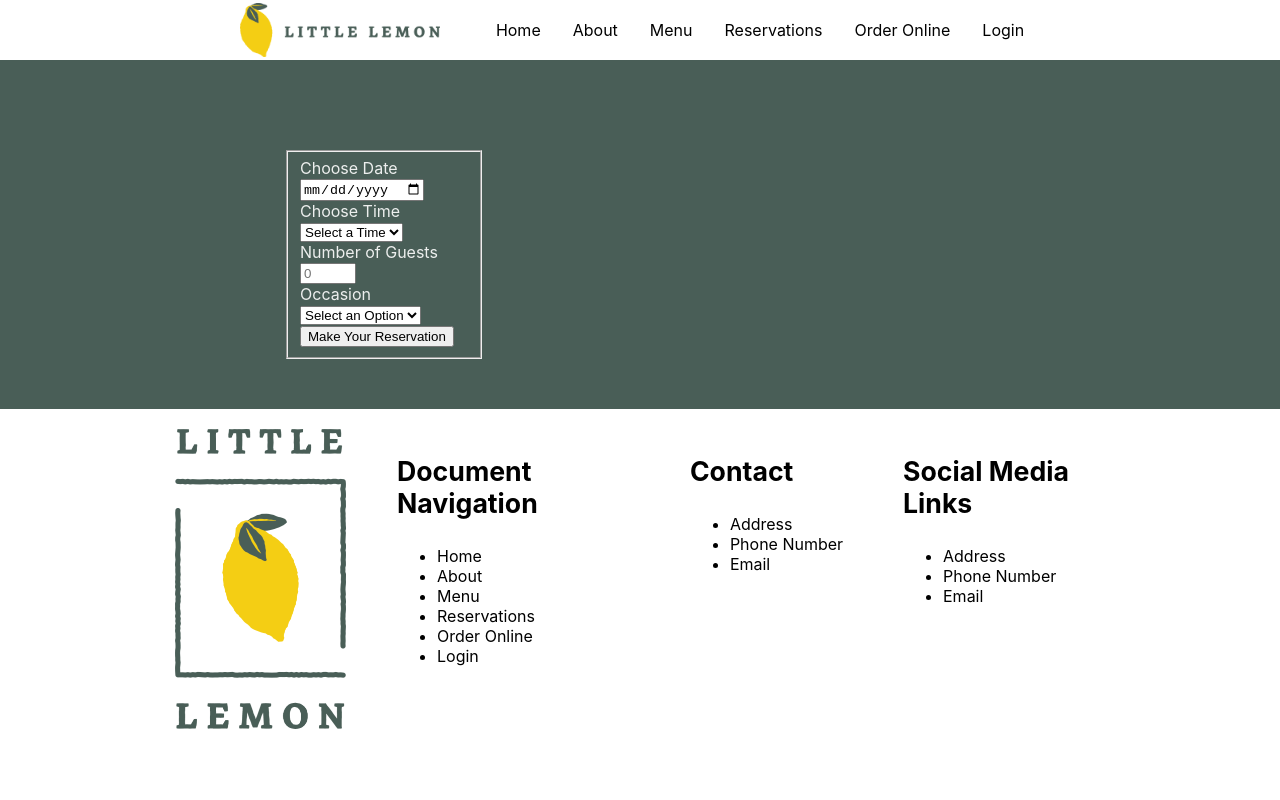
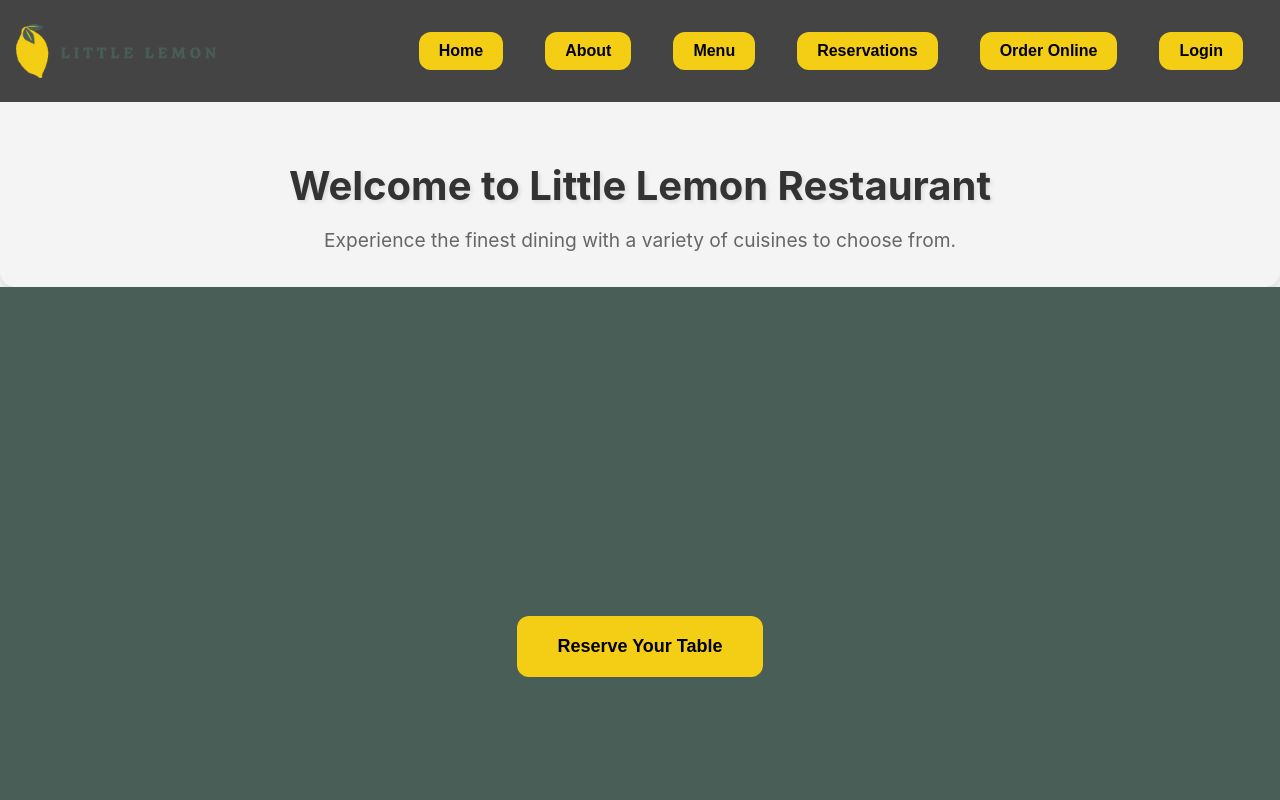
Before and after one commit to TyTe108/little-lemon-booking, a React (Create React App) app: page /booking in a window 1280 px wide. Shown: the top 800 px of the page. Built offline with nearby package versions, Linux system fonts and the light colour scheme.

Commit message:
Add all the animations and interactivities and styles

```diff
--- a/src/App.css
+++ b/src/App.css
@@ -1,3 +1,7 @@
+html {
+  scroll-behavior: smooth;
+}
+
 .App {
   text-align: center;
   font-family: 'Markazi Text', serif;
@@ -44,13 +48,31 @@ nav {
   position: fixed;
   top: 0;
   width: 100%;
-  height: 60px;
+  background-color: #333;
+  color: #fff;
   display: flex;
   align-items: center;
-  justify-content: center;;
+  justify-content: space-between;
+  padding: 1rem;
+  padding-right: 2rem; /* Increase right padding */
   z-index: 999;
-  background-color: white;
+  transition: background-color 0.3s ease;
 }
+
+
+nav:hover {
+  background-color: #444;
+}
+
+nav ul {
+  margin-left: auto;
+  margin-right: 2rem; /* Adjust this value */
+}
+
+nav, nav ul {
+  overflow: visible;
+}
+
 
 nav img {
   width: 200px;
@@ -59,6 +81,11 @@ nav img {
 nav ul li {
   display: inline-block;
   padding: 1em;
+  transition: color 0.3s ease;
+}
+
+nav ul li:hover {
+  color: #F4CE14;
 }
 
 header {
@@ -99,7 +126,26 @@ button {
   border-radius: 12px;
   font-size: 16pt;
   font-weight: bold;
+  transition: background-color 0.3s ease;
 }
+
+button:hover {
+  background-color: #F4A012;
+}
+
+@keyframes fadeIn {
+  from {
+    opacity: 0;
+  }
+  to {
+    opacity: 1;
+  }
+}
+
+header {
+  animation: fadeIn 1s ease;
+}
+
 
 header img {
   height: 400px;
@@ -116,8 +162,17 @@ footer section {
 
 
 footer {
-  padding: 20px;
+  background-color: #333;
+  color: #fff;
+  padding: 1rem;
+  text-align: center;
+  transition: background-color 0.3s ease;
 }
+
+footer:hover {
+  background-color: #444;
+}
+
 
 footer img {
   height:300px;
@@ -127,6 +182,18 @@ form {
   display: grid;
   max-width: 200px;
   gap: 20px;
+}
+
+form input, form select {
+  padding: 10px;
+  margin: 5px 0;
+  border: 1px solid #ccc;
+  border-radius: 4px;
+  transition: border-color 0.3s ease;
+}
+
+form input:focus, form select:focus {
+  border-color: #007bff;
 }
 
 @media (max-width: 700px) {
@@ -147,3 +214,24 @@ header section {
   justify-items: center;
 }
 }
+
+img {
+  transition: transform 0.3s ease;
+}
+
+img:hover {
+  transform: scale(1.05);
+}
+
+@keyframes loading {
+  0% {
+    transform: rotate(0deg);
+  }
+  100% {
+    transform: rotate(360deg);
+  }
+}
+
+.loading-icon {
+  animation: loading 1s infinite linear;
+}
--- a/src/components/Booking.js
+++ b/src/components/Booking.js
@@ -1,6 +1,7 @@
 import React from "react";
 import BookingForm from "./BookingForm";
 import { useState } from "react";
+
 
 const Booking = (props) => {
 
--- a/src/components/BookingForm.js
+++ b/src/components/BookingForm.js
@@ -1,14 +1,11 @@
-import React from "react";
-import { useState } from "react";
-
-
+import React, { useState } from "react";
+import styles from './BookingForm.module.css'; // Import the CSS module
 
 const BookingForm = (props) => {
-
   const [occasion, setOccasion] = useState("");
   const [guests, setGuests] = useState("");
   const [date, setDate] = useState("");
-   const [times, setTimes] = useState("")
+  const [times, setTimes] = useState("");
 
   const handleSumbit = (e) => {
     e.preventDefault();
@@ -18,38 +15,38 @@ const BookingForm = (props) => {
   const handleChange = (e) => {
     setDate(e);
     props.dispatch(e);
-   }
+  };
 
   return (
-    <header>
-      <section>
-        <form onSubmit={handleSumbit}>
-          <fieldset>
-            <div>
-              <label htmlFor="book-date">Choose Date</label>
-              <input id="book-date" value={date} onChange={(e) => handleChange(e.target.value)} type="date" required/>
+    <header className={styles.header}>
+      <section className={styles.section}>
+        <form onSubmit={handleSumbit} className={styles.form}>
+          <fieldset className={styles.fieldset}>
+            <div className={styles.div}>
+              <label htmlFor="book-date" className={styles.label}>Choose Date</label>
+              <input id="book-date" value={date} onChange={(e) => handleChange(e.target.value)} type="date" required className={styles.input}/>
             </div>
-            <div>
-              <label htmlFor="book-time">Choose Time</label>
-              <select id="book-time" value={times} onChange={(e) => setTimes(e.target.value)} required>
+            <div className={styles.div}>
+              <label htmlFor="book-time" className={styles.label}>Choose Time</label>
+              <select id="book-time" value={times} onChange={(e) => setTimes(e.target.value)} required className={styles.input}>
                 <option value="">Select a Time</option>
                 {props.availableTimes.availableTimes.map(availableTimes => {return <option key={availableTimes}>{availableTimes}</option>})}
               </select>
             </div>
-            <div>
-              <label htmlFor="book-guests">Number of Guests</label>
-              <input id="book-guests" min="1" value={guests} onChange={(e) => {setGuests(e.target.value)}} type={"number"} placeholder={0} max={10} required></input>
+            <div className={styles.div}>
+              <label htmlFor="book-guests" className={styles.label}>Number of Guests</label>
+              <input id="book-guests" min="1" value={guests} onChange={(e) => {setGuests(e.target.value)}} type={"number"} placeholder={0} max={10} required className={styles.input}></input>
             </div>
-            <div>
-              <label htmlFor="book-occasion">Occasion</label>
-              <select id="book-occasion" key={occasion} value={occasion} onChange={(e) => setOccasion(e.target.value)} required>
+            <div className={styles.div}>
+              <label htmlFor="book-occasion" className={styles.label}>Occasion</label>
+              <select id="book-occasion" key={occasion} value={occasion} onChange={(e) => setOccasion(e.target.value)} required className={styles.input}>
                 <option value="">Select an Option</option>
                 <option>Birthday</option>
                 <option>Anniversary</option>
               </select>
             </div>
-            <div>
-              <input aria-label="On Click" type={"submit"} value={"Make Your Reservation"}></input>
+            <div className={styles.div}>
+              <input aria-label="On Click" type={"submit"} value={"Make Your Reservation"} className={styles.inputSubmit}></input>
             </div>
           </fieldset>
         </form>
--- /dev/null
+++ b/src/components/BookingForm.module.css
@@ -0,0 +1,66 @@
+header {
+    background-color: #495e57;
+    padding: 2rem;
+    border-radius: 15px;
+    box-shadow: 0 4px 8px rgba(0, 0, 0, 0.1);
+    animation: slideInFromTop 1s ease;
+  }
+
+  @keyframes slideInFromTop {
+    0% {
+      transform: translateY(-100%);
+      opacity: 0;
+    }
+    100% {
+      transform: translateY(0);
+      opacity: 1;
+    }
+  }
+
+  section {
+    display: flex;
+    justify-content: center;
+  }
+
+  form {
+    width: 100%;
+    max-width: 400px;
+  }
+
+  fieldset {
+    border: none;
+    padding: 0;
+  }
+
+  div {
+    margin-bottom: 1rem;
+  }
+
+  label {
+    display: block;
+    margin-bottom: 0.5rem;
+    font-weight: bold;
+  }
+
+  input, select {
+    width: 100%;
+    padding: 0.5rem;
+    border: 1px solid #ccc;
+    border-radius: 5px;
+    transition: border-color 0.3s ease;
+  }
+
+  input:focus, select:focus {
+    border-color: #007bff;
+  }
+
+  input[type="submit"] {
+    background-color: #F4CE14;
+    color: black;
+    cursor: pointer;
+    transition: background-color 0.3s ease;
+  }
+
+  input[type="submit"]:hover {
+    background-color: #F4A012;
+  }
--- a/src/components/Footer.js
+++ b/src/components/Footer.js
@@ -1,43 +1,44 @@
-import React from "react"
-import small_logo from "../images/small_logo.png"
+import React from "react";
+import small_logo from "../images/small_logo.png";
+import styles from './Footer.module.css'; // Import the CSS module
 
 const Footer = () => {
-    return(
-        <footer>
-            <section>
+  return (
+    <footer className={styles.footerContainer}>
+      <section className={styles.footerSection}>
         <div>
-                <img src={small_logo} />
+          <img src={small_logo} alt="Small Logo" className={styles.footerLogo} />
         </div>
         <div>
-                <h3>Document Navigation</h3>
-            <ul>
-                <li>Home</li>
-                <li>About</li>
-                <li>Menu</li>
-                <li>Reservations</li>
-                <li>Order Online</li>
-                <li>Login</li>
+          <h3 className={styles.footerTitle}>Document Navigation</h3>
+          <ul className={styles.footerList}>
+            <li className={styles.footerItem}>Home</li>
+            <li className={styles.footerItem}>About</li>
+            <li className={styles.footerItem}>Menu</li>
+            <li className={styles.footerItem}>Reservations</li>
+            <li className={styles.footerItem}>Order Online</li>
+            <li className={styles.footerItem}>Login</li>
           </ul>
         </div>
         <div>
-                <h3>Contact</h3>
-            <ul>
-                <li>Address</li>
-                <li>Phone Number</li>
-                <li>Email</li>
+          <h3 className={styles.footerTitle}>Contact</h3>
+          <ul className={styles.footerList}>
+            <li className={styles.footerItem}>Address</li>
+            <li className={styles.footerItem}>Phone Number</li>
+            <li className={styles.footerItem}>Email</li>
           </ul>
         </div>
         <div>
-                <h3>Social Media Links</h3>
-            <ul>
-                <li>Address</li>
-                <li>Phone Number</li>
-                <li>Email</li>
+          <h3 className={styles.footerTitle}>Social Media Links</h3>
+          <ul className={styles.footerList}>
+            <li className={styles.footerItem}>Facebook</li>
+            <li className={styles.footerItem}>Twitter</li>
+            <li className={styles.footerItem}>Instagram</li>
           </ul>
         </div>
       </section>
     </footer>
-    )
-}
+  );
+};
 
 export default Footer;
--- /dev/null
+++ b/src/components/Footer.module.css
@@ -0,0 +1,61 @@
+body, html {
+    margin: 0;
+    padding: 0;
+  }
+
+  .footerContainer {
+    margin: 0;
+    padding: 0;
+    background-color: #333;
+    color: #fff;
+    padding: 1rem;
+    text-align: center;
+    transition: background-color 0.3s ease;
+  }
+
+  .footerContainer:hover {
+    background-color: #444;
+  }
+
+  .footerSection {
+    margin: 0;
+    padding: 0;
+    display: flex;
+    justify-content: space-around;
+    flex-wrap: wrap;
+    gap: 20px;
+  }
+
+  .footerLogo {
+    margin: 0;
+    padding: 0;
+    height: 200px;
+    transition: transform 0.3s ease;
+  }
+
+  .footerLogo:hover {
+    transform: scale(1.1);
+  }
+
+  .footerList {
+    margin: 0;
+    padding: 0;
+    list-style: none;
+  }
+
+  .footerItem {
+    margin: 0;
+    padding: 0.5rem;
+    transition: color 0.3s ease;
+  }
+
+  .footerItem:hover {
+    color: #F4CE14;
+  }
+
+  .footerTitle {
+    margin: 0;
+    padding: 0;
+    font-size: 1.2rem;
+    margin-bottom: 0.5rem;
+  }
--- a/src/components/Main.js
+++ b/src/components/Main.js
@@ -1,15 +1,11 @@
-import React, { useReducer, useEffect } from "react";
-import { Navigate, Route, Routes, useNavigate } from "react-router-dom";
+import React, { useReducer, useState } from "react";
+import { Route, Routes, useNavigate } from "react-router-dom";
 import Booking from "./Booking";
 import ConfirmedBooking from "./ConfirmedBooking";
 import Header from "./Header";
-
+import styles from './Main.module.css'; // Import the CSS module
 
 const Main = () => {
-
-    // const [availableTimes, setAvailableTimes] = useState(["17:00", "18:00", "19:00", "20:00", "21:00", "22:00"])
-
-    //Chrome was blocking running the script on the index page so I added it here. "https://chromestatus.com/feature/5629709824032768"
   const seededRandom = function (seed) {
     var m = 2**35 - 31;
     var a = 185852;
@@ -22,7 +18,6 @@ const Main = () => {
   const fetchAPI = function(date) {
     let result = [];
     let random = seededRandom(date.getDate());
-
     for(let i = 17; i <= 23; i++) {
       if(random() < 0.5) {
         result.push(i + ':00');
@@ -33,34 +28,53 @@ const Main = () => {
     }
     return result;
   };
+
   const submitAPI = function(formData) {
     return true;
   };
 
-    const initialState = {availableTimes:  fetchAPI(new Date())}
-    const [state, dispatch] = useReducer(updateTimes, initialState);
+  const initialState = {availableTimes: fetchAPI(new Date())};
+  const [state, dispatch] = useReducer((state, date) => {
+    return {availableTimes: fetchAPI(new Date(date))};
+  }, initialState);
 
-    function updateTimes(state, date) {
-        return {availableTimes: fetchAPI(new Date(date))}
+  const navigate = useNavigate();
+  const submitForm = (formData) => {
+    if (submitAPI(formData)) {
+      navigate("/confirmed");
     }
-    const navigate = useNavigate();
-    function submitForm (formData) {
-        if (submitAPI(formData)) {
-            navigate("/confirmed")
-        }
-    }
+  };
 
-    return(
-        <main>
-            <Routes>
+  const [showBooking, setShowBooking] = useState(false);
+  const handleReserveClick = () => {
+    setShowBooking(true);
+  };
+
+  return (
+    <main className={styles.mainContainer}>
+    <section className={styles.contentSection}>
+      <h2 className={styles.contentTitle}>Welcome to Little Lemon Restaurant</h2>
+      <p className={styles.contentText}>
+        Experience the finest dining with a variety of cuisines to choose from.
+      </p>
+    </section>
+      <Routes className={styles.routeContent}>
         <Route path="/" element={<Header />} />
-                <Route path="/booking" element={<Booking availableTimes={state} dispatch={dispatch} submitForm={submitForm}/>} />
-                <Route path="/confirmed" element={<ConfirmedBooking/> } />
+        <Route path="/booking" element={
+          showBooking ?
+          <div className={styles.routeContent}>
+            <Booking availableTimes={state} dispatch={dispatch} submitForm={submitForm} />
+          </div> :
+          <div className={styles.centerButton}>
+            <button className={styles.reserveButton} onClick={handleReserveClick}>
+              Reserve Your Table
+            </button>
+          </div>
+        } />
+        <Route path="/confirmed" element={<ConfirmedBooking />} />
       </Routes>
     </main>
-
-
-    )
-}
+  );
+};
 
 export default Main;
--- /dev/null
+++ b/src/components/Main.module.css
@@ -0,0 +1,109 @@
+body, html {
+    margin: 0;
+    padding: 0;
+  }
+
+.mainContainer {
+margin: 0;
+padding: 0;
+box-sizing: border-box;
+background-color: #f4f4f4;
+transition: background-color 0.3s ease;
+}
+
+.mainContainer:hover {
+background-color: #e9e9e9;
+}
+
+.routeContent {
+padding: 2rem;
+animation: fadeIn 1s ease;
+}
+
+  @keyframes fadeIn {
+    from {
+      opacity: 0;
+    }
+    to {
+      opacity: 1;
+    }
+  }
+
+  .centerButton, .routeContent {
+    display: flex;
+    flex-direction: column;
+    justify-content: center;
+    align-items: center;
+    min-height: 90vh; /* Set minimum height */
+    background-color: #495e57; /* Same as the reservation form */
+  }
+
+  .reserveButton {
+    background-color: #F4CE14; /* Original color */
+    color: black;
+    padding: 20px 40px;
+    border: none;
+    text-decoration: none;
+    border-radius: 12px;
+    font-size: 18px;
+    font-weight: bold;
+    cursor: pointer;
+    transition: background-color 0.3s ease, transform 0.3s ease;
+  }
+
+  .reserveButton:hover {
+    background-color: #F4A012; /* Original hover color */
+    transform: scale(1.1);
+  }
+
+  .contentSection {
+    padding: 2rem;
+    padding-top: 8rem;
+    background-color: #f4f4f4;
+    text-align: center;
+    animation: slideInFromLeft 1s ease;
+    border-radius: 15px;
+    box-shadow: 0 4px 8px rgba(0, 0, 0, 0.1);
+    display: flex; /* Add display property */
+    flex-direction: column; /* Add flex-direction property */
+    justify-content: center; /* Add justify-content property */
+    align-items: center; /* Add align-items property */
+  }
+
+  @keyframes slideInFromLeft {
+    0% {
+      transform: translateX(-100%);
+      opacity: 0;
+    }
+    100% {
+      transform: translateX(0);
+      opacity: 1;
+    }
+  }
+
+.contentTitle {
+font-size: 2.5rem; /* Increased font size */
+color: #333;
+margin-bottom: 1rem;
+text-shadow: 2px 2px 4px rgba(0, 0, 0, 0.1); /* Text shadow */
+animation: fadeInDown 1s ease; /* New animation */
+}
+
+@keyframes fadeInDown {
+0% {
+    opacity: 0;
+    transform: translateY(-20px);
+}
+100% {
+    opacity: 1;
+    transform: translateY(0);
+}
+}
+
+.contentText {
+font-size: 1.2rem;
+color: #666;
+max-width: 800px;
+margin: auto;
+line-height: 1.5; /* Improved readability */
+}
--- a/src/components/Nav.js
+++ b/src/components/Nav.js
@@ -1,21 +1,21 @@
 import React from "react";
-import littlelemon_logo from "../images/littlelemon_logo.png"
+import littlelemon_logo from "../images/littlelemon_logo.png";
+import styles from './Nav.module.css'; // Import the CSS module
 
 const Nav = () => {
-    return(
-        <nav>
-            <img src={littlelemon_logo} alt="Little Lemon Logo" ></img>
-            <ul>
-                <li><a>Home</a></li>
-                <li><a>About</a></li>
-                <li><a>Menu</a></li>
-                <li><a>Reservations</a></li>
-                <li><a>Order Online</a></li>
-                <li><a>Login</a></li>
-
-            </ul>
-        </nav>
-    )
-}
+  return (
+    <nav className={styles.navContainer}>
+      <img src={littlelemon_logo} alt="Little Lemon Logo" className={styles.logo}></img>
+      <ul className={styles.navList}>
+        <li className={styles.navItem}><button className={styles.navButton}>Home</button></li>
+        <li className={styles.navItem}><button className={styles.navButton}>About</button></li>
+        <li className={styles.navItem}><button className={styles.navButton}>Menu</button></li>
+        <li className={styles.navItem}><button className={styles.navButton}>Reservations</button></li>
+        <li className={styles.navItem}><button className={styles.navButton}>Order Online</button></li>
+        <li className={styles.navItem}><button className={styles.navButton}>Login</button></li>
+      </ul>
+    </nav>
+  );
+};
 
 export default Nav;
--- /dev/null
+++ b/src/components/Nav.module.css
@@ -0,0 +1,59 @@
+.navContainer {
+    position: fixed;
+    top: 0;
+    width: 100%;
+    background-color: #333;
+    color: #fff;
+    display: flex;
+    align-items: center;
+    justify-content: space-between;
+    padding: 1rem;
+    z-index: 999;
+    transition: background-color 0.3s ease;
+  }
+
+  .navContainer:hover {
+    background-color: #444;
+  }
+
+  .logo {
+    width: 200px;
+    transition: transform 0.3s ease;
+  }
+
+  .logo:hover {
+    transform: scale(1.1);
+  }
+
+  .navList {
+    margin-left: auto;
+    margin-right: 2rem;
+    display: flex;
+    list-style: none;
+  }
+
+  .navItem {
+    padding: 0 1rem;
+    transition: color 0.3s ease;
+  }
+
+  .navItem:hover {
+    color: #F4CE14;
+  }
+
+  .navButton {
+    background-color: #F4CE14;
+    color: black;
+    padding: 10px 20px;
+    border: none;
+    text-decoration: none;
+    border-radius: 12px;
+    font-size: 16px;
+    font-weight: bold;
+    margin: 0 5px;
+    transition: background-color 0.3s ease;
+  }
+
+  .navButton:hover {
+    background-color: #F4A012;
+  }
```
Also changed, not shown: src/._App.css. Lines whose indentation alone changed are shown as unchanged.
